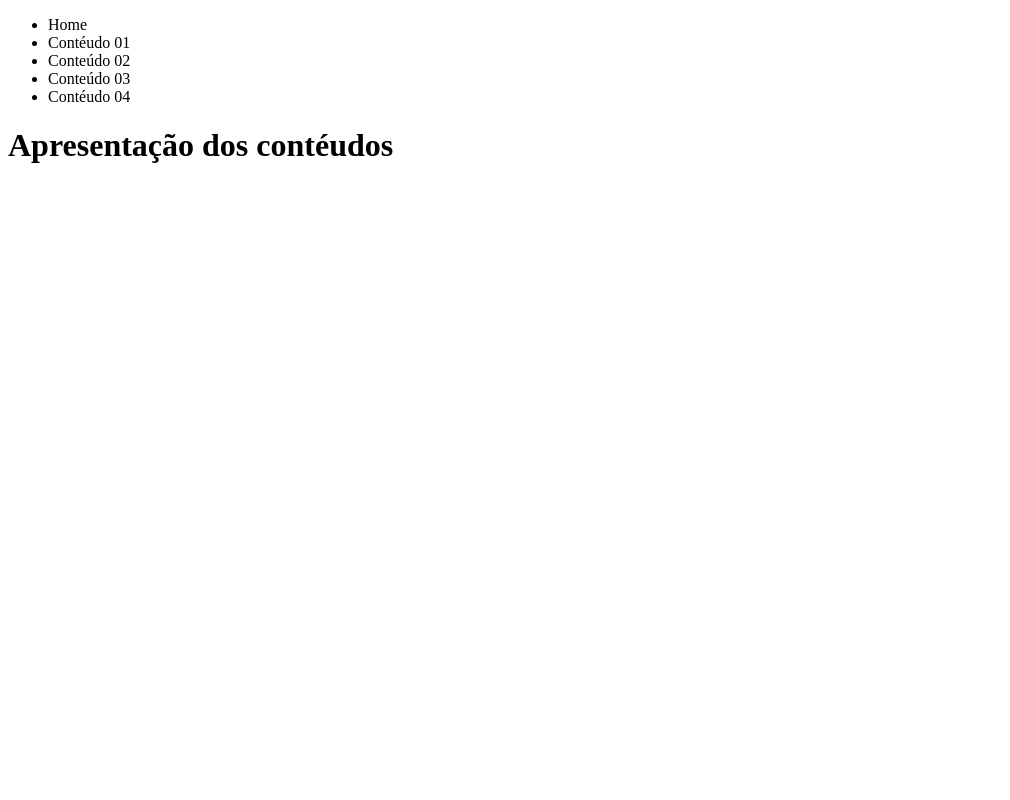
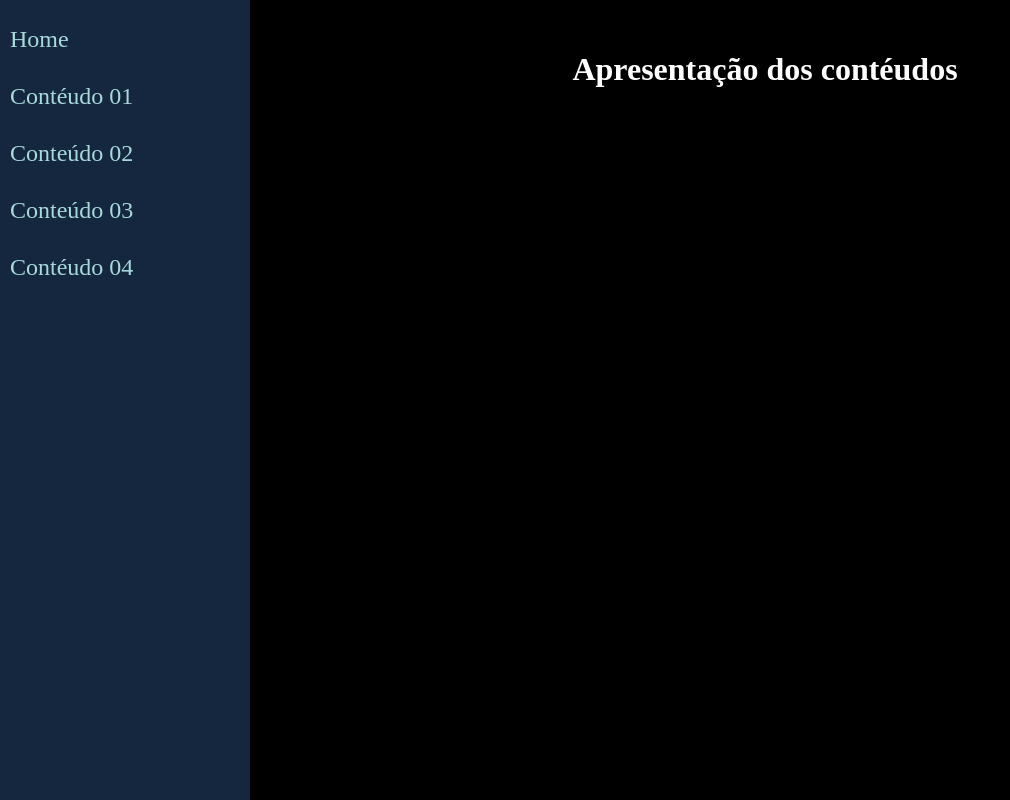
Before and after one commit to fernandasacolietec/react03-navegacao, a React (Create React App) app in the folder navegacao/: page / in a window 1280 px wide. Shown: the whole page, without its empty margins (0-1010 px from the left). Built offline with nearby package versions, Linux system fonts and the light colour scheme.

Commit message:
commit save

```diff
--- /dev/null
+++ b/navegacao/src/components/layout/Content.css
@@ -0,0 +1,8 @@
+.Content {
+    display: flex;
+    flex: 1;
+    justify-content: center;
+    background-color: black;
+    color: white;
+    padding: 30px;
+}
--- a/navegacao/src/components/layout/Content.jsx
+++ b/navegacao/src/components/layout/Content.jsx
@@ -1,3 +1,4 @@
+import './Content.css'
 import React from "react"
 
 const Content = props => (
--- /dev/null
+++ b/navegacao/src/components/layout/Menu.css
@@ -0,0 +1,31 @@
+.Menu {
+    display: flex;
+    flex-basis: 250px;
+    background-color: #14273e;
+}
+
+.Menu nav {
+    flex: 1;
+}
+
+.Menu ul {
+    list-style: none;
+    padding: 0;
+}
+
+.Menu li {
+    display: flex;
+}
+
+.Menu li a{
+    flex: 1;
+    padding: 10px;
+    margin-bottom: 10px;
+    text-decoration: none;
+    color: #a8dadc;
+    font-size: 1.5rem;
+}
+
+.Menu li a:hover {
+    background-color: #386480;
+}
--- a/navegacao/src/components/layout/Menu.jsx
+++ b/navegacao/src/components/layout/Menu.jsx
@@ -1,3 +1,4 @@
+import './Menu.css'
 import React from "react"
 
 const Menu = props => (
@@ -6,19 +7,19 @@ const Menu = props => (
     <nav>
         <ul>
             <li>
-                Home
+            <a href="/">  Home </a>
             </li>
             <li>
-                Contéudo 01
+            <a href="/">   Contéudo 01 </a>
             </li>
             <li>
-                Conteúdo 02
+            <a href="/"> Conteúdo 02 </a>
             </li>
             <li>
-                Conteúdo 03
+            <a href="/"> Conteúdo 03 </a>
             </li>
             <li>
-                Contéudo 04
+            <a href="/"> Contéudo 04 </a>
             </li>
         </ul>
     </nav>
--- /dev/null
+++ b/navegacao/src/index.css
@@ -0,0 +1,3 @@
+body {
+    margin: 0;
+}
--- a/navegacao/src/index.js
+++ b/navegacao/src/index.js
@@ -1,3 +1,5 @@
+import './index.css'
+
 import ReactDOM from 'react-dom'
 import React from 'react'
 
--- /dev/null
+++ b/navegacao/src/views/App.css
@@ -0,0 +1,4 @@
+.App {
+    display: flex;
+    height: 100vh;
+}
--- a/navegacao/src/views/App.jsx
+++ b/navegacao/src/views/App.jsx
@@ -1,5 +1,6 @@
+import './App.css'
+
 import React from "react"
-
 import Menu from '../components/layout/Menu'
 import Content from '../components/layout/Content'
 
```
